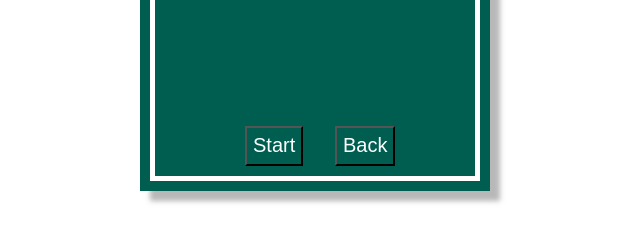
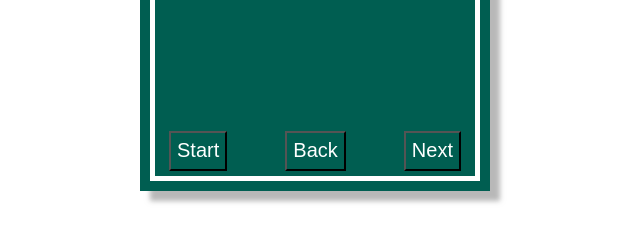
Before and after one commit to zereda/japanese-flashcards, a plain HTML site: page index.html in a window 1280 px wide. Shown: the part 289-530 px from the top of the page, without its empty margins (325-965 px from the left). Drawn offline with Linux system fonts and the light colour scheme.

Commit message:
Added next button

```diff
--- a/index.html
+++ b/index.html
@@ -14,8 +14,11 @@
 		<div id="kanji"></div>
 		<div id="word"></div>
 		<div id="meaning"></div>
-		<button id=btn1>Start</button>
-		<button id=btn2>Back</button>
+	</div>
+	<div id=buttongroup>
+		<button id="btn1"class= "button">Start</button>
+		<button id="btn2"class= "button">Back</button>
+		<button id="btn3"class= "button">Next</button>
 	</div>
 </div>
 
--- a/index.js
+++ b/index.js
@@ -4,6 +4,7 @@ var worddiv = document.getElementById("word");
 var meaningdiv= document.getElementById("meaning");
 var button= document.getElementById ("btn1");
 var backbutton = document.getElementById ("btn2");
+var nextbutton = document.getElementById ("btn3");
 
 var i = 0;
 var IdInterval = null;
@@ -48,3 +49,9 @@ function showkanjicard(){
 	worddiv.textContent = kanjicards[i].word;
 	meaningdiv.textContent = kanjicards[i].meaning;
 }
+
+nextbutton.addEventListener("click",() => {
+	i = (i + 1) % kanjicards.length;
+	showkanjicard();
+
+});
--- a/style.css
+++ b/style.css
@@ -13,7 +13,7 @@
 #flashcard{
 	background-color:rgb(0, 94, 81);
 	color:white;
-	position: relative;
+	position:relative;
 	margin-left:auto;
 	margin-right:auto;
 	width:300px;
@@ -43,25 +43,19 @@ font-size: 20px;
 #meaning{
 font-size: 30px;
 }
+#buttongroup{
+	position:absolute;
+	bottom:20px;
+	display:flex;
+	width:100%;
+	justify-content:space-around;
 
-#btn1{
+
+}
+
+.button{
 	height: 40px;
 	color: white;
-	position: absolute;
-
-	margin-left:80px;
-	bottom:10px;
 	font-size: 20px;
 	background-color:#005e51;
 }
-
-#btn2{
-	height: 40px;
-	color: white;
-	position: absolute;
-	margin-left:170px;
-
-	bottom:10px;
-	font-size: 20px;
-	background-color:#005e51;
-}
```
